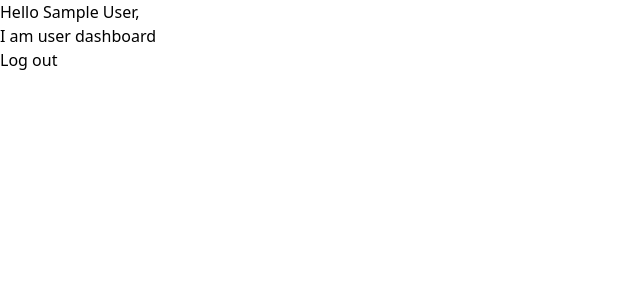
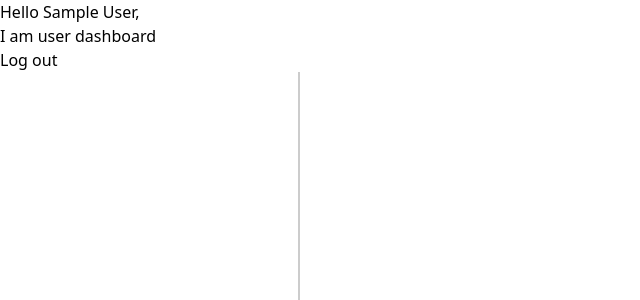
Before and after one commit to Studawatta/BEST, a React (Create React App) app in the folder client/: page /userdash in a window 1280 px wide. Shown: the top 300 px of the page, without its empty margins (0-640 px from the left). Built offline with nearby package versions, Linux system fonts and the light colour scheme; sample sign-in values are in the browser's storage.

Commit message:
initial user dashboard

```diff
--- a/client/src/pages/dashboard/Dashboard.jsx
+++ b/client/src/pages/dashboard/Dashboard.jsx
@@ -19,7 +19,7 @@ const Dashboard = () => {
       alert('Please log in');
       navigate('/login');
     }
-  });
+  }, [navigate]);
 
   const logout = (e) => {
     e.preventDefault();
@@ -33,6 +33,8 @@ const Dashboard = () => {
       Hello {name},<br /> I am user dashboard
       <br />
       <button onClick={logout}>Log out</button>
+      {/* leftBar */}
+      <div className="w-[300px] h-[100vh] border-r-2 border-[#ccc]"></div>
     </div>
   );
 };
```
